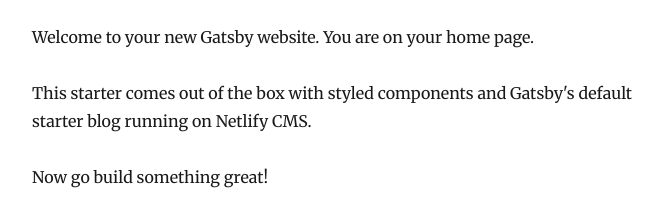
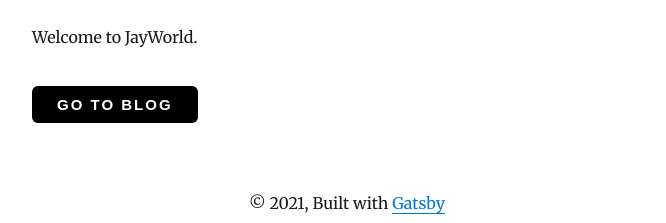
Before and after one commit to dj-ivan/jusgilbert-blog, a Gatsby site: page / in a window 1280 px wide. Shown: the part 726-949 px from the top of the page, without its empty margins (293-959 px from the left). Built offline with nearby package versions, Linux system fonts and the light colour scheme; Gatsby itself is replaced by a stand-in of ours; some packages are replaced by stand-ins of ours.

Commit message:
Updating name of homepage

```diff
--- a/src/pages/index.js
+++ b/src/pages/index.js
@@ -22,12 +22,7 @@ class IndexPage extends React.Component {
             👋
           </span>
         </h1>
-        <p>Welcome to your new Gatsby website. You are on your home page.</p>
-        <p>
-          This starter comes out of the box with styled components and Gatsby's
-          default starter blog running on Netlify CMS.
-        </p>
-        <p>Now go build something great!</p>
+        <p>Welcome to JayWorld.</p>
         <Link to="/blog/">
           <Button marginTop="35px">Go to Blog</Button>
         </Link>
```
